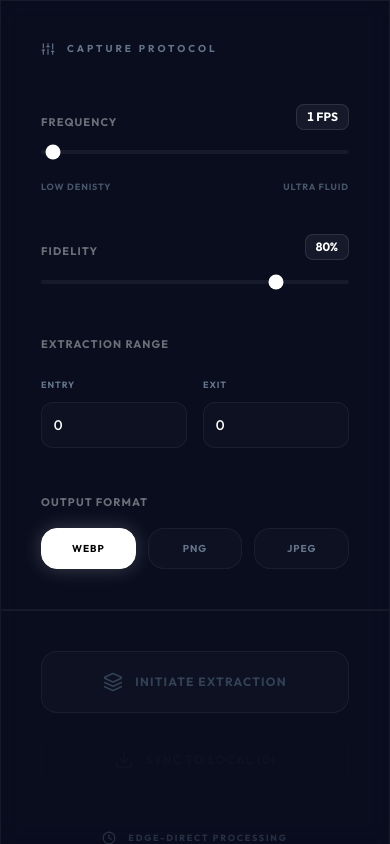
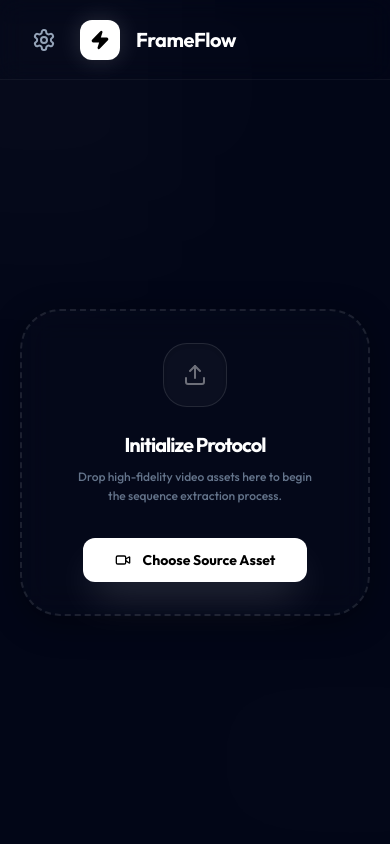
Before and after one commit to JainamDosi/FrameFlow, a React (Vite) app: page / in a window 390 px wide. Built offline with nearby package versions, Linux system fonts and the light colour scheme.

Commit message:
responsive update

```diff
--- a/App.tsx
+++ b/App.tsx
@@ -30,6 +30,7 @@ const App: React.FC = () => {
     startTime: 0,
     endTime: 0
   });
+  const [showMobileSidebar, setShowMobileSidebar] = useState(false);
 
   const videoRef = useRef<HTMLVideoElement>(null);
   const workerRef = useRef<Worker | null>(null);
@@ -246,33 +247,52 @@ const App: React.FC = () => {
 
   return (
     <div className="flex flex-col lg:flex-row h-screen overflow-hidden bg-slate-950 text-slate-100">
+      {/* Sidebar with glass effect */}
+      <div className={`
+        fixed inset-0 z-40 lg:relative lg:inset-auto lg:block transition-transform duration-500 ease-in-out
+        ${showMobileSidebar ? 'translate-x-0' : '-translate-x-full lg:translate-x-0'}
+      `}>
         <Sidebar
           settings={settings}
           setSettings={setSettings}
           metadata={metadata}
           isExtracting={isExtracting}
-        onExtract={extractFrames}
+          onExtract={() => { extractFrames(); setShowMobileSidebar(false); }}
           onDownload={downloadAsZip}
           onAbort={handleAbort}
           canExtract={!!videoFile && !!metadata}
           frameCount={frameCount}
         />
+        {/* Mobile overlay */}
+        {showMobileSidebar && (
+          <div
+            className="fixed inset-0 bg-black/60 backdrop-blur-sm lg:hidden -z-10"
+            onClick={() => setShowMobileSidebar(false)}
+          />
+        )}
+      </div>
 
       <main className="flex-1 flex flex-col overflow-hidden relative">
         {/* Background ambient glow */}
         <div className="absolute top-[-10%] left-[-10%] w-[40%] h-[40%] bg-white/5 rounded-full blur-[120px] pointer-events-none"></div>
         <div className="absolute bottom-[-10%] right-[-10%] w-[40%] h-[40%] bg-white/[0.02] rounded-full blur-[120px] pointer-events-none"></div>
 
-        <header className="h-24 border-b border-white/5 flex items-center justify-between px-10 shrink-0 bg-transparent backdrop-blur-md z-20">
-          <div className="flex items-center gap-5">
-            <div className="p-3 bg-white rounded-2xl shadow-[0_0_25px_rgba(255,255,255,0.15)] transform hover:rotate-6 transition-transform">
+        <header className="h-20 lg:h-24 border-b border-white/5 flex items-center justify-between px-6 lg:px-10 shrink-0 bg-transparent backdrop-blur-md z-20">
+          <div className="flex items-center gap-4 lg:gap-5">
+            <button
+              onClick={() => setShowMobileSidebar(true)}
+              className="lg:hidden p-2 text-slate-400 hover:text-white transition-colors"
+            >
+              <Settings className="w-6 h-6" />
+            </button>
+            <div className="p-2.5 lg:p-3 bg-white rounded-xl lg:rounded-2xl shadow-[0_0_25px_rgba(255,255,255,0.15)]">
               <Zap className="w-5 h-5 text-black" fill="black" />
             </div>
             <div className="flex flex-col">
-              <h1 className="text-2xl font-bold tracking-tight text-white leading-none">
+              <h1 className="text-xl lg:text-2xl font-bold tracking-tight text-white leading-none">
                 FrameFlow
               </h1>
-              <span className="text-[10px] uppercase tracking-[0.3em] font-medium text-slate-500 mt-2">
+              <span className="hidden sm:inline text-[9px] lg:text-[10px] uppercase tracking-[0.3em] font-medium text-slate-500 mt-2">
                 Ultra-Speed Extractions
               </span>
             </div>
@@ -292,15 +312,15 @@ const App: React.FC = () => {
           </div>
         </header>
 
-        <div className="flex-1 overflow-y-auto p-8 lg:p-14 scroll-smooth custom-scrollbar z-10">
+        <div className="flex-1 overflow-y-auto p-5 sm:p-8 lg:p-14 scroll-smooth custom-scrollbar z-10">
           {!videoFile ? (
             <div className="h-full flex items-center justify-center">
               <VideoUploader onSelect={handleVideoSelect} />
             </div>
           ) : (
-            <div className="space-y-12 max-w-7xl mx-auto">
-              <div className="grid grid-cols-1 xl:grid-cols-3 gap-8">
-                <div className="xl:col-span-2 glass-card rounded-[3rem] border border-white/10 overflow-hidden shadow-2xl relative group">
+            <div className="space-y-8 lg:space-y-12 max-w-7xl mx-auto">
+              <div className="grid grid-cols-1 xl:grid-cols-3 gap-6 lg:gap-8">
+                <div className="xl:col-span-2 glass-card rounded-[2rem] lg:rounded-[3rem] border border-white/10 overflow-hidden shadow-2xl relative group">
                   <video
                     ref={videoRef}
                     src={videoSrc}
@@ -322,7 +342,7 @@ const App: React.FC = () => {
                   )}
                 </div>
 
-                <div className="glass-card rounded-[3rem] border border-white/10 p-10 flex flex-col gap-8 shadow-xl">
+                <div className="glass-card rounded-[2rem] lg:rounded-[3rem] border border-white/10 p-6 lg:p-10 flex flex-col gap-6 lg:gap-8 shadow-xl">
                   <h3 className="text-sm font-bold uppercase tracking-widest flex items-center gap-3 text-slate-400">
                     <FileVideo className="w-4 h-4" />
                     Asset Properties
@@ -370,7 +390,7 @@ const App: React.FC = () => {
                   </h2>
                 </div>
 
-                <div className="glass-card rounded-[4rem] border border-white/5 h-[450px] flex flex-col items-center justify-center text-slate-500 gap-10 bg-white/[0.01] relative overflow-hidden">
+                <div className="glass-card rounded-[2.5rem] lg:rounded-[4rem] border border-white/5 h-[350px] lg:h-[450px] flex flex-col items-center justify-center text-slate-500 gap-8 lg:gap-10 bg-white/[0.01] relative overflow-hidden">
                   <div className="absolute top-1/2 left-1/2 -translate-x-1/2 -translate-y-1/2 w-[120%] h-[120%] bg-gradient-to-b from-white/[0.03] to-transparent pointer-events-none"></div>
 
                   <div className={`p-10 rounded-[3rem] transition-all duration-1000 ${isExtracting ? 'bg-white/5 scale-110 shadow-[0_0_100px_rgba(255,255,255,0.05)]' : 'bg-white/[0.02]'}`}>
@@ -385,7 +405,7 @@ const App: React.FC = () => {
                     )}
                   </div>
                   <div className="text-center space-y-4 px-10 relative z-10">
-                    <p className="text-3xl font-bold text-white tracking-tighter">
+                    <p className="text-xl lg:text-3xl font-bold text-white tracking-tighter">
                       {isExtracting ? 'Compiling Sequence' : frameCount > 0 ? 'Protocol Complete' : 'Engine Ready'}
                     </p>
                     <p className="text-slate-500 max-w-md mx-auto leading-relaxed font-medium text-sm tracking-wide">
--- a/components/VideoUploader.tsx
+++ b/components/VideoUploader.tsx
@@ -24,7 +24,7 @@ const VideoUploader: React.FC<Props> = ({ onSelect }) => {
   return (
     <div
       className={`
-        w-full max-w-xl p-16 rounded-[4rem] border-2 border-dashed transition-all duration-700
+        w-full max-w-xl p-8 lg:p-16 rounded-[2.5rem] lg:rounded-[4rem] border-2 border-dashed transition-all duration-700
         flex flex-col items-center justify-center text-center cursor-pointer glass-card
         ${isDragging
           ? 'border-white bg-white/10 scale-105'
@@ -47,17 +47,17 @@ const VideoUploader: React.FC<Props> = ({ onSelect }) => {
         onChange={(e) => handleFile(e.target.files)}
       />
 
-      <div className="w-24 h-24 bg-white/[0.03] rounded-[2rem] flex items-center justify-center mb-10 border border-white/10 shadow-inner group">
-        <Upload className="w-10 h-10 text-white opacity-40 group-hover:opacity-100 transition-opacity" />
+      <div className="w-16 h-16 lg:w-24 lg:h-24 bg-white/[0.03] rounded-[1.5rem] lg:rounded-[2rem] flex items-center justify-center mb-6 lg:mb-10 border border-white/10 shadow-inner group">
+        <Upload className="w-6 h-6 lg:w-10 lg:h-10 text-white opacity-40 group-hover:opacity-100 transition-opacity" />
       </div>
 
-      <h2 className="text-3xl font-bold text-white mb-3 tracking-tighter">Initialize Protocol</h2>
-      <p className="text-slate-500 max-w-xs mb-10 text-sm font-medium leading-relaxed">
+      <h2 className="text-xl lg:text-3xl font-bold text-white mb-2 lg:mb-3 tracking-tighter">Initialize Protocol</h2>
+      <p className="text-slate-500 max-w-xs mb-8 lg:mb-10 text-xs lg:text-sm font-medium leading-relaxed px-4">
         Drop high-fidelity video assets here to begin the sequence extraction process.
       </p>
 
-      <button className="px-10 py-4 bg-white hover:scale-105 text-black font-bold rounded-2xl transition-all shadow-[0_20px_40px_-10px_rgba(255,255,255,0.2)] flex items-center gap-3">
-        <Video className="w-5 h-5" />
+      <button className="px-8 lg:px-10 py-3 lg:py-4 bg-white hover:scale-105 text-black font-bold rounded-xl lg:rounded-2xl transition-all shadow-[0_20px_40px_-10px_rgba(255,255,255,0.2)] flex items-center gap-3 text-sm lg:text-base">
+        <Video className="w-4 h-4 lg:w-5 lg:h-5" />
         Choose Source Asset
       </button>
     </div>
```
Lines whose indentation alone changed are shown as unchanged.
